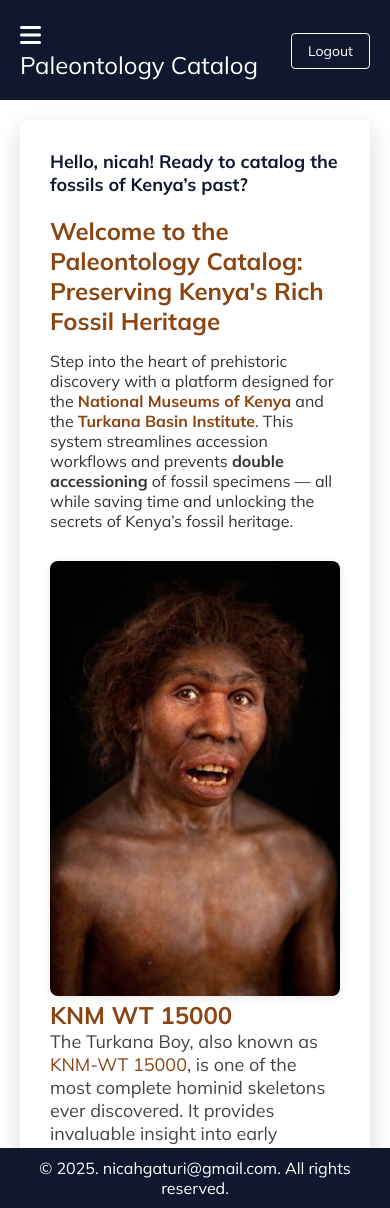
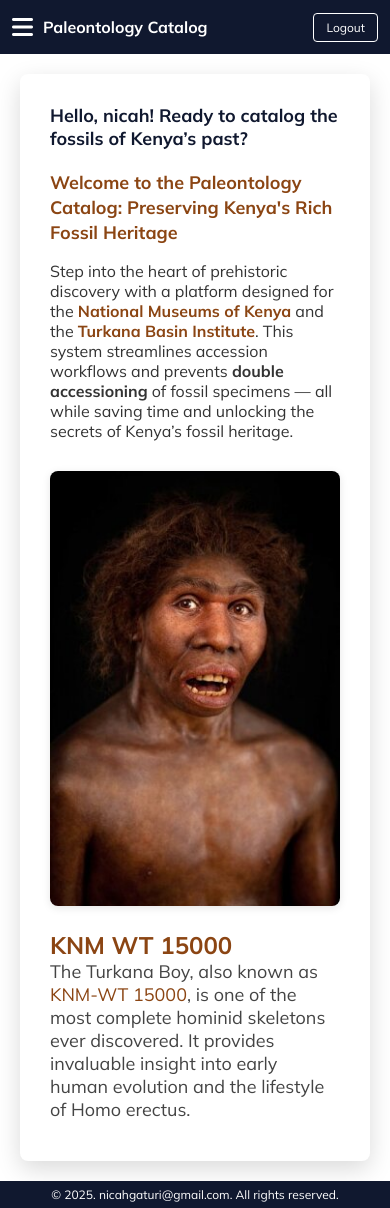
Before and after one commit to nicahgaturi/PaleoApp, a Django app: page / in a window 390 px wide. Run offline with Django 5.2, Linux system fonts and the light colour scheme; a user stored in the database is signed in.

Commit message:
responsive on mobile device

```diff
--- a/PaleoApp/static/css/style.css
+++ b/PaleoApp/static/css/style.css
@@ -29,6 +29,35 @@ header {
   flex-shrink: 0;
 }
 
+/* Flex container for left side */
+.header-left {
+  display: flex;
+  align-items: center;
+  flex-grow: 1;
+  min-width: 0; /* prevent overflow */
+}
+
+/* Sidebar toggle button */
+.sidebar-toggle {
+  background: none;
+  border: none;
+  color: white;
+  font-size: 24px;
+  margin-right: 10px;
+  cursor: pointer;
+  display: none; /* hidden on desktop */
+}
+
+/* Title */
+.ms-2 {
+  font-size: 22px;
+  font-weight: bold;
+  white-space: nowrap;
+  overflow: hidden;
+  text-overflow: ellipsis;
+}
+
+/* Logout button */
 .logout-form button {
   background: transparent;
   border: 1px solid #fff;
@@ -37,6 +66,7 @@ header {
   border-radius: 4px;
   font-size: 14px;
   cursor: pointer;
+  flex-shrink: 0;
 }
 
 .logout-form button:hover {
@@ -109,11 +139,16 @@ footer a:hover {
   border-radius: 8px;
   box-shadow: 0 8px 24px rgba(0, 0, 0, 0.15);
   max-width: 800px;
+  width: 100%;
+  margin: auto;
 }
 
 .home-section h2 {
   color: #10182F;
   margin-bottom: 15px;
+  font-size: 22px;
+  line-height: 1.4;
+  word-break: break-word;
 }
 
 .home-section p {
@@ -134,6 +169,7 @@ footer a:hover {
   display: flex;
   justify-content: space-between;
   margin-top: 30px;
+  gap: 20px;
 }
 
 .split-container .left,
@@ -163,22 +200,64 @@ footer a:hover {
   color: #8B4513;
 }
 
-/* Responsive */
+/* Responsive Styles */
 @media (max-width: 768px) {
+  /* Layout */
   .layout {
     flex-direction: column;
   }
 
+  /* Sidebar */
   aside {
     width: 100%;
     border-right: none;
     border-bottom: 1px solid #ccc;
+    display: none;
+    padding: 15px;
+    background-color: #F0F2FB;
   }
 
+  aside.show-sidebar {
+    display: block;
+  }
+
+  /* Sidebar Toggle */
+  .sidebar-toggle {
+    display: block;
+  }
+
+  /* Main Content */
   main {
     padding: 20px;
   }
 
+  /* Footer */
+  footer {
+    padding: 6px;
+    font-size: 12px;
+  }
+
+  /* Header */
+  header {
+    padding: 12px;
+    font-size: 18px;
+  }
+
+  .ms-2 {
+    font-size: 16px;
+  }
+
+  .logout-form button {
+    padding: 6px 12px;
+    font-size: 12px;
+  }
+
+  /* Home Section */
+  .home-section h2 {
+    font-size: 18px;
+  }
+
+  /* Split Section */
   .split-container {
     flex-direction: column;
   }
--- a/PaleoApp/templates/base.html
+++ b/PaleoApp/templates/base.html
@@ -13,12 +13,13 @@
 </head>
 <body>
   <header>
-    <div class="d-flex align-items-center">
-      <button class="sidebar-toggle d-md-none" onclick="toggleSidebar()">
+    <div class="header-left">
+      <button class="sidebar-toggle" onclick="toggleSidebar()" aria-label="Toggle Sidebar">
         <i class="fas fa-bars"></i>
       </button>
       <div class="ms-2">Paleontology Catalog</div>
     </div>
+
     <form class="logout-form" method="post" action="{% url 'logout' %}">
       {% csrf_token %}
       <button type="submit">Logout</button>
--- a/PaleoApp/templates/dashboard.html
+++ b/PaleoApp/templates/dashboard.html
@@ -1,9 +1,10 @@
 {% extends "base.html" %}
-{% load static %}
 
 {% block title %}Dashboard - Paleontology Catalog{% endblock %}
 
 {% block content %}
+{% load static %}
+
 <div class="home-section">
   <div class="user-message">
     {% if user.is_authenticated %}
```
Also changed, not shown: other parts of PaleoApp/static/css/style.css (+1 -39 lines), db.sqlite3.
